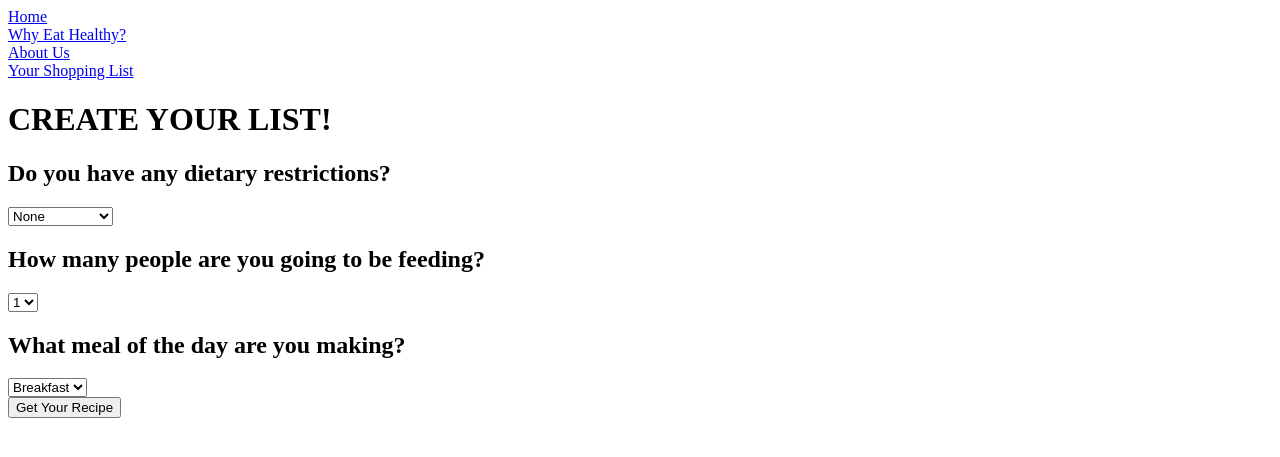
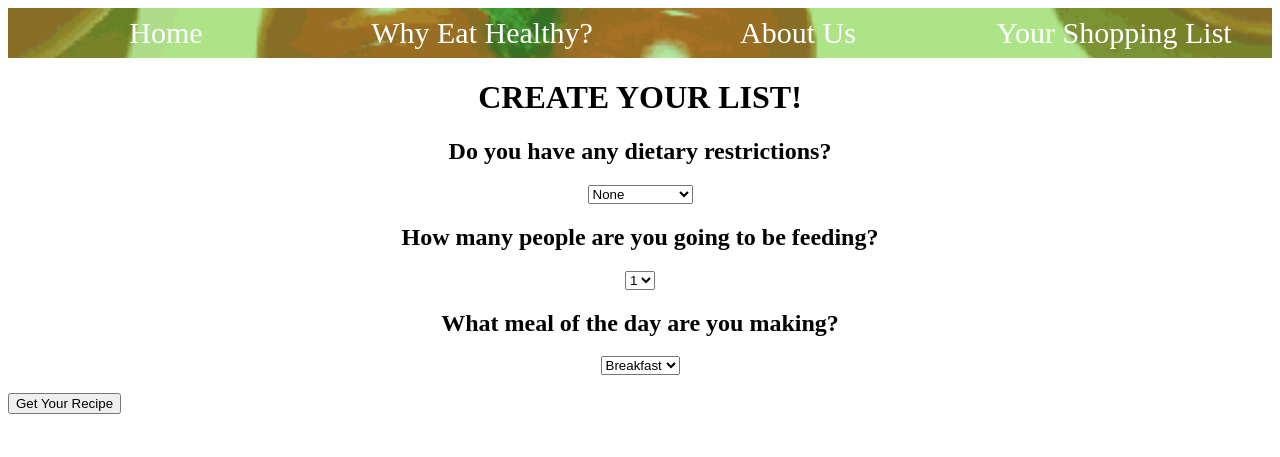
Before and after one commit to ChloeRatte/finalproject, a PHP site: page /fsyourlist.html in a window 1280 px wide. Shown: the top 457 px of the page. Run offline with PHP 8.4, Linux system fonts and the light colour scheme; some libraries are stand-ins or nearby versions.

Commit message:
more stuff

```diff
--- a/fsyourlist.html
+++ b/fsyourlist.html
@@ -17,8 +17,11 @@
           <div class="menuItems"> <a class = "notextdec" href = "fsyourlist.html">Your Shopping List</a></div>
         </div>
 
-	<h1>CREATE YOUR LIST!</h1>
+
 </div>
+
+<div class="centered">
+<h1>CREATE YOUR LIST!</h1>
 
 <h2>Do you have any dietary restrictions?</h2>
 <select name ="diet" id="diet">
@@ -37,8 +40,8 @@
   <option value="Soy-Free">Soy Free</option>
   <option value="Fish-Free">Fish Free</option>
   <option value="Shellfish-Free">Shellfish Free</option>
+</select>
 
-</select>
 <br>
 <h2>How many people are you going to be feeding?</h2>
 <select name="numPeople" id="numPeople">
@@ -48,6 +51,7 @@
   <option value="4">4</option>
 </select>
 <br>
+
 <h2>What meal of the day are you making?</h2>
 <select name="meal" id="meal">
   <option value="breakfast">Breakfast</option>
@@ -58,16 +62,24 @@
 </div>
 <br>
 <!-- This is for  generating the list -->
-
 <div>
-    <button onclick="getData()">Get Your Recipe</button>
+    <button class="centered" onclick="getData()">Get Your Recipe</button>
     <script src="https://ajax.googleapis.com/ajax/libs/jquery/3.2.1/jquery.min.js"></script>
     <script type="text/javascript" src="fs.js"></script>
 </div>
 
-<div id="recipeName"></div>
-<div id="yourRecipe"></div>
-<div id="yourNutrition"></div>
+ <div id="recipeName"></div>
+
+</div>
+
+
+<div id="bottom">
+   <div id="yourRecipe"></div>
+   <div id="yourNutrition"></div>
+</div>
+
+
+
 
 </body>
 </html>
--- a/ytlist.css
+++ b/ytlist.css
@@ -1,3 +1,45 @@
-.container
+
+.purple{
+	background-color: rgba(95,219,70, 0.5);
+	font-size: 20px;
+	text-align: center;
+	vertical-align: middle;
+	line-height: 50px;
+}
+
+.centered{
+	text-align: center;
+}
+
+.container{
 	background-image: url(food.gif);
 	background-size: cover;
+}
+
+.menuItems{
+    color: white;
+	width: 25%;
+    text-align: center;
+    font-family: "Ariel";
+    text-decoration: none;
+    font-size: 30px;
+    float: left;
+}
+
+.notextdec{
+	color: white;
+	text-decoration: none;
+}
+
+#links{
+	width: 100%;
+	overflow: auto;
+}
+
+#yourRecipe{
+	float: left;
+}
+
+#yourNutrition{
+	float: right;
+}
```
